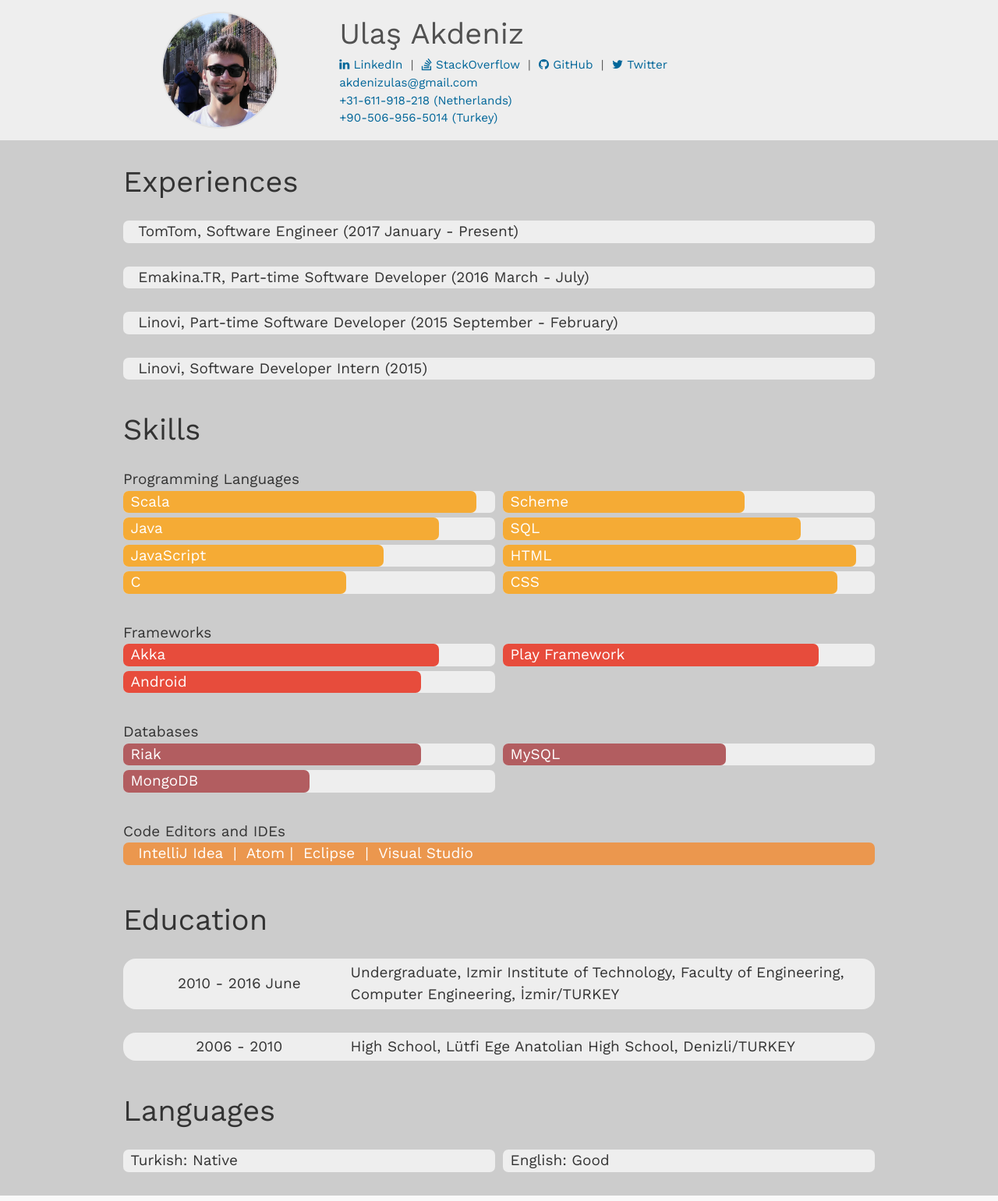
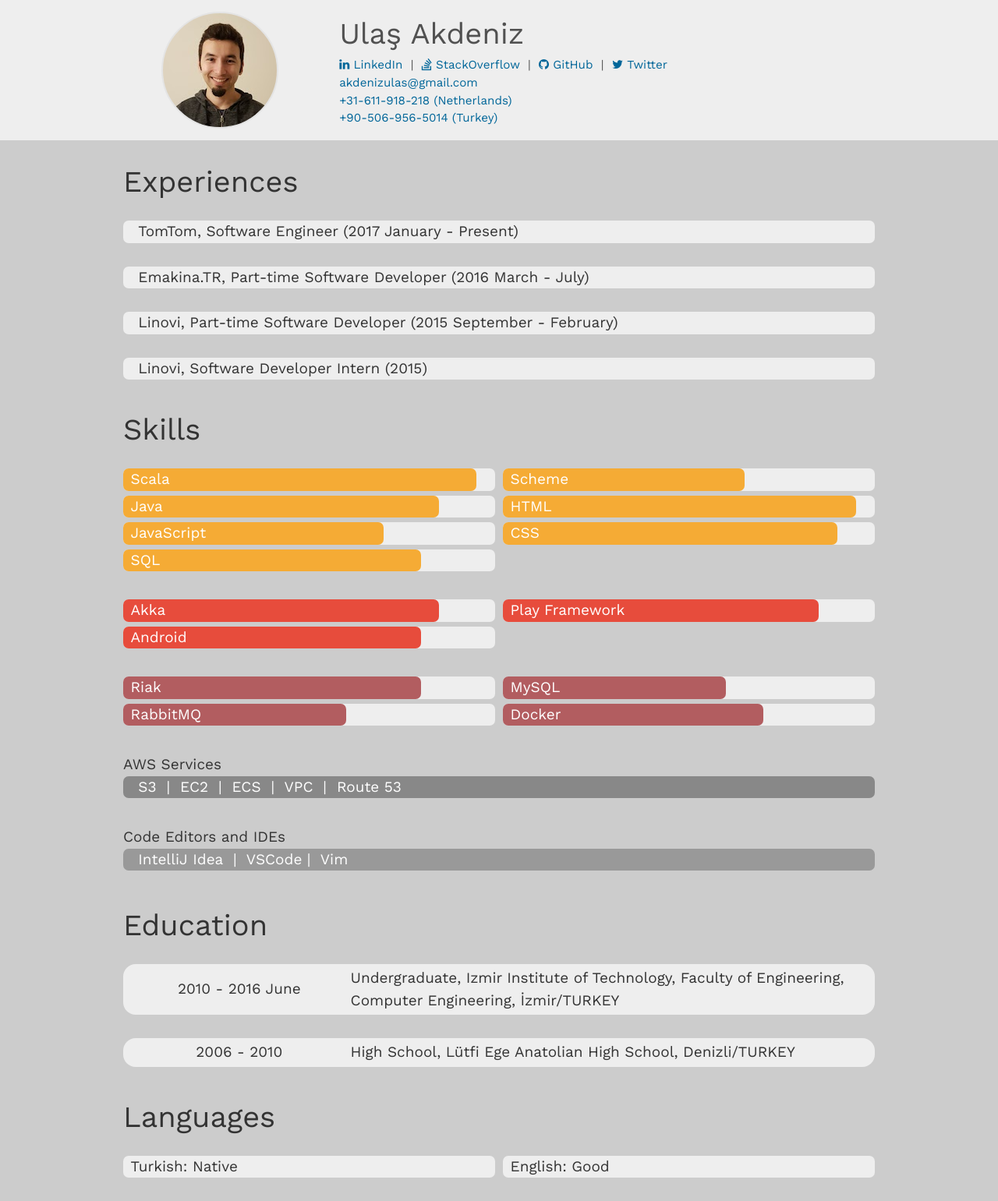
Before and after one commit to ulasakdeniz/ulasakdeniz.github.io, a Jekyll site: the page built from resume.html, in a window 1280 px wide. Shown: the whole page at 78% size. Built offline with Jekyll 4.4.1, drawn with Linux system fonts in a browser that asks for light colours.

Commit message:
Changed photo in resume

```diff
--- a/public/css/custom.css
+++ b/public/css/custom.css
@@ -36,7 +36,7 @@ body {
 }
 
 .resume-photo {
-  background: url('../img/ulas.png') no-repeat;
+  background: url('../img/ulas.jpg') no-repeat;
   background-size: 150px;
   border-radius: 50%;
   border: 2px solid #e4e4e4;
@@ -164,8 +164,16 @@ body {
   margin-bottom: 6px;
 }
 
+.aws-back {
+  background-color: #888888;
+  color: #ffffff;
+  border-radius: 7px;
+  margin-bottom: 6px;
+  padding-left: 2%;
+}
+
 .ide-back {
-  background-color: #EB974E;
+  background-color: #999999;
   color: #ffffff;
   border-radius: 7px;
   margin-bottom: 6px;
--- a/resume.html
+++ b/resume.html
@@ -49,7 +49,6 @@ permalink: resume.html
       <div class="section-title">Skills</div>
       <div class="resume-info">
         <div class="each-row">
-          <div class="row-title">Programming Languages</div>
           <div class="row-info">
             <div class="left">
               <div class="lang-back">
@@ -62,15 +61,12 @@ permalink: resume.html
                 <div class="lang-inside" style="width: 70%">JavaScript</div>
               </div>
               <div class="lang-back">
-                <div class="lang-inside" style="width: 60%">C</div>
+                <div class="lang-inside" style="width: 80%">SQL</div>
               </div>
             </div>
             <div class="right">
               <div class="lang-back">
                 <div class="lang-inside" style="width: 65%">Scheme</div>
-              </div>
-              <div class="lang-back">
-                <div class="lang-inside" style="width: 80%">SQL</div>
               </div>
               <div class="lang-back">
                 <div class="lang-inside" style="width: 95%">HTML</div>
@@ -82,7 +78,6 @@ permalink: resume.html
           </div>
         </div>
         <div class="each-row">
-          <div class="row-title">Frameworks</div>
           <div class="row-info">
             <div class="left">
               <div class="lang-back">
@@ -100,32 +95,46 @@ permalink: resume.html
           </div>
         </div>
         <div class="each-row">
-          <div class="row-title">Databases</div>
           <div class="row-info">
             <div class="left">
               <div class="lang-back">
                 <div class="db-inside" style="width: 80%">Riak</div>
               </div>
               <div class="lang-back">
-                <div class="db-inside" style="width: 50%">MongoDB</div>
+                <div class="db-inside" style="width: 60%">RabbitMQ</div>
               </div>
             </div>
             <div class="right">
               <div class="lang-back">
                 <div class="db-inside" style="width: 60%">MySQL</div>
               </div>
+              <div class="lang-back">
+                <div class="db-inside" style="width: 70%">Docker</div>
+              </div>
             </div>
           </div>
+        </div>
+        <div class="each-row">
+            <div class="row-title">AWS Services</div>
+            <div class="row-info aws-back">
+              S3
+              &nbsp;&#124;&nbsp;
+              EC2
+              &nbsp;&#124;&nbsp;
+              ECS
+              &nbsp;&#124;&nbsp;
+              VPC
+              &nbsp;&#124;&nbsp;
+              Route 53
+            </div>
         </div>
         <div class="each-row">
           <div class="row-title">Code Editors and IDEs</div>
           <div class="row-info ide-back">
             IntelliJ Idea
             &nbsp;&#124;&nbsp;
-            Atom&nbsp;&#124;&nbsp;
-            Eclipse
-            &nbsp;&#124;&nbsp;
-            Visual Studio
+            VSCode&nbsp;&#124;&nbsp;
+            Vim
           </div>
         </div>
       </div>
```
Also changed, not shown: public/img/ulas.jpg (added), public/img/ulas.png (deleted).
